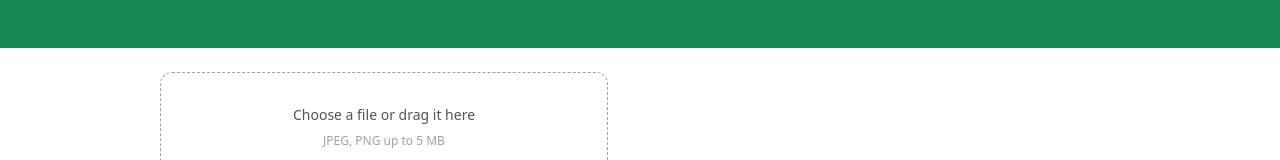
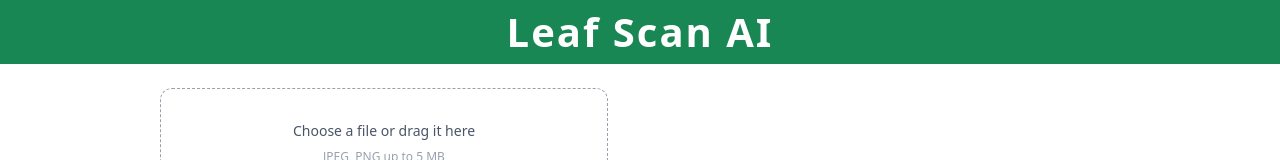
Before and after one commit to nhuphanspiraledge/leaf-detect, a Next.js app: page / in a window 1280 px wide. Shown: the top 160 px of the page. Built offline with nearby package versions, Linux system fonts and the light colour scheme; no server answers.

Commit message:
add title

```diff
--- a/app/layout.tsx
+++ b/app/layout.tsx
@@ -15,7 +15,7 @@ const geistMono = Geist_Mono({
 });
 
 export const metadata: Metadata = {
-  title: "Tend | Leaf Detect",
+  title: "Leaf Scan AI",
   description: "Upload your leaf to detect diseases using AI models.",
   icons: {
     icon: "/tend.png",
--- a/app/page.tsx
+++ b/app/page.tsx
@@ -8,7 +8,11 @@ export default function Home() {
   return (
     <div className="flex flex-col h-full w-full">
       <ChatBox />
-      <div className="h-12 bg-primary"></div>
+      <div className="h-16 text-[40px] bg-primary grid place-items-center">
+        <h1 className="text-white text-center font-bold tracking-wider">
+          Leaf Scan AI
+        </h1>
+      </div>
       <div className="w-full mx-auto h-full flex justify-center">
         <div className="max-w-7xl h-full w-full flex">
           <div className="flex-1 grid h-full place-items-center">
```
